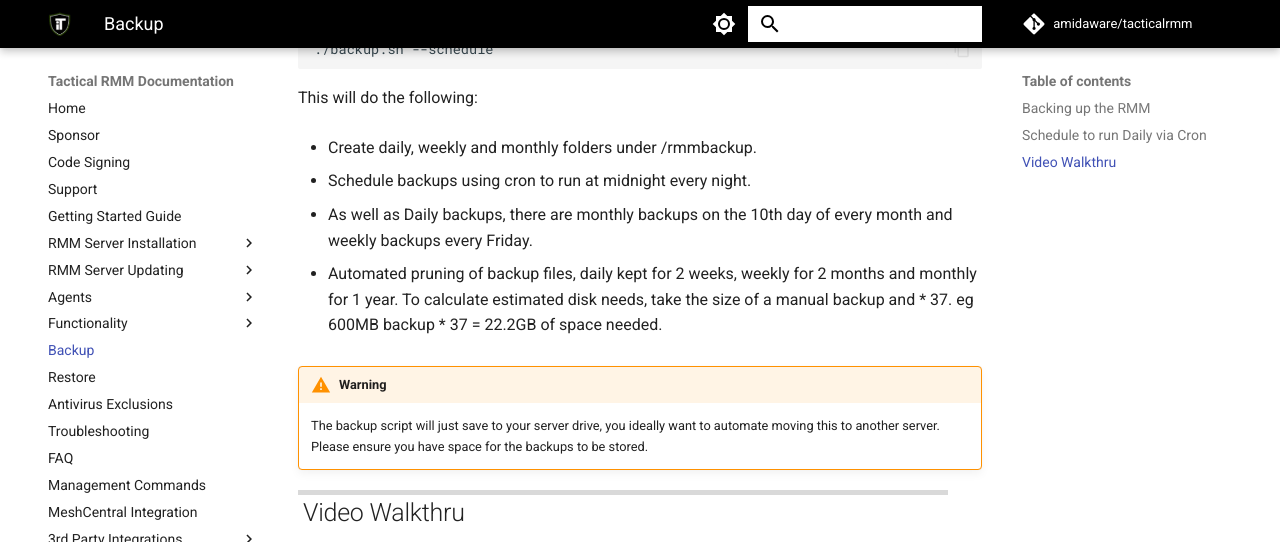
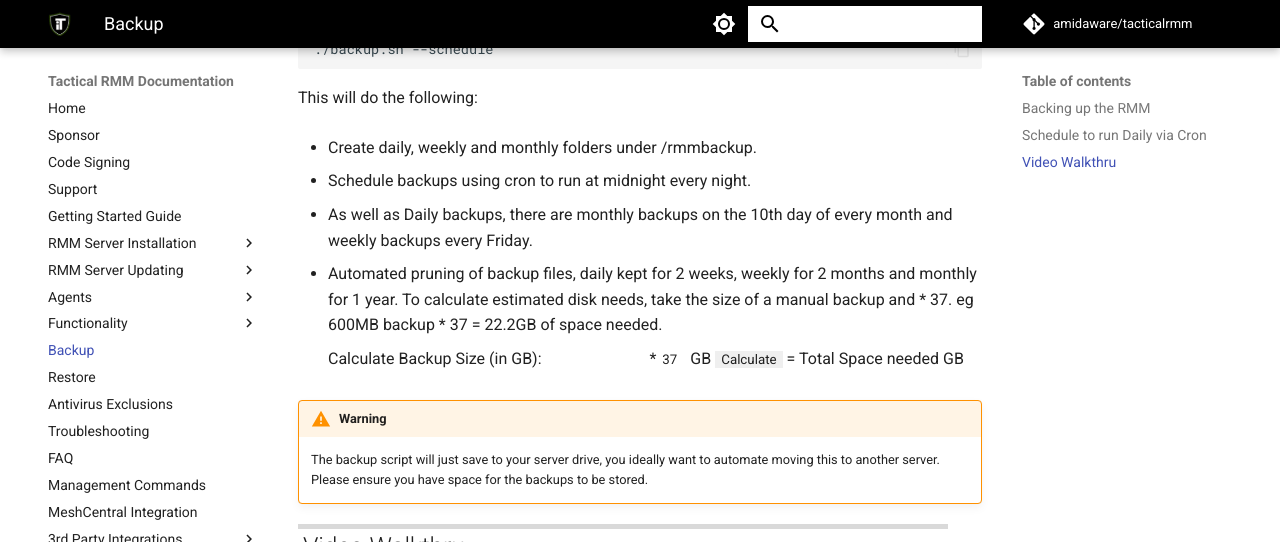
Before and after one commit to amidaware/trmm-docs, an MkDocs documentation site: the page built from docs/backup.md, in a window 1280 px wide and 900 px high, scrolled down 846 px, cut to the strip 0-542 px from the top of the window. Built offline with MkDocs 1.6.1 and Material for MkDocs 9.7.7, drawn with Linux system fonts in a browser that asks for light colours; comment, search, counter and statistics services are not loaded; some of the changed lines change nothing that is shown.

Commit message:
Adding calculator to auto backup stuff

```diff
--- a/docs/backup.md
+++ b/docs/backup.md
@@ -1,3 +1,15 @@
+<script>
+  function multiplyBy()
+  {
+    num1 = document.getElementById(
+      "firstNumber").value;
+    num2 = document.getElementById(
+      "secondNumber").value;
+    document.getElementById(
+      "result").innerHTML = num1 * num2;
+  }
+</script>
+
 ## Backing up the RMM
 
 !!!note
@@ -34,7 +46,9 @@
 
 * As well as Daily backups, there are monthly backups on the 10th day of every month and weekly backups every Friday.
 
-* Automated pruning of backup files, daily kept for 2 weeks, weekly for 2 months and monthly for 1 year. To calculate estimated disk needs, take the size of a manual backup and * 37. eg 600MB backup * 37 = 22.2GB of space needed.
+* Automated pruning of backup files, daily kept for 2 weeks, weekly for 2 months and monthly for 1 year. To calculate estimated disk needs, take the size of a manual backup and * 37. eg 600MB backup * 37 = 22.2GB of space needed. <br>
+ <form>
+        Calculate Backup Size (in GB): <input type="text" id="firstNumber" style="width: 100px;" /> * <input type="text" id="secondNumber" style="width: 30px;" value = "37" />GB <input type="button" onClick="multiplyBy()" Value="Calculate" /> = Total Space needed <span id="result"></span>GB</form>
 
 !!!warning
     The backup script will just save to your server drive, you ideally want to automate moving this to another server. Please ensure you have space for the backups to be stored.
```
